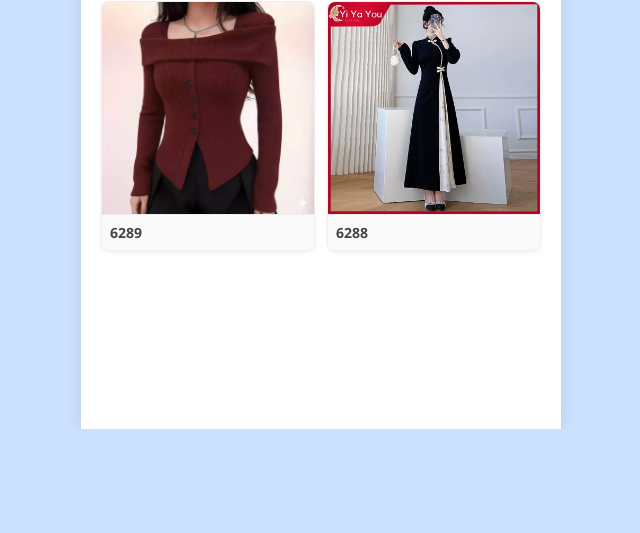
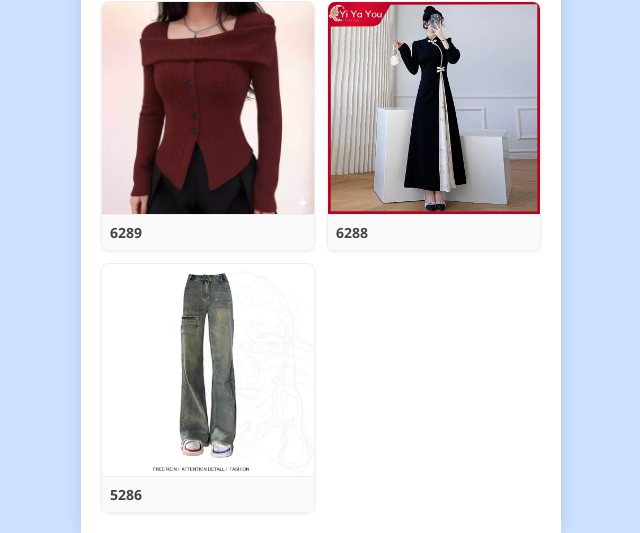
Before and after one commit to zestrianisiahaan-lgtm/shopee-zezes, a plain HTML site: page index.html in a window 1280 px wide. Shown: the part 371-904 px from the top of the page, without its empty margins (319-959 px from the left). Before the commit the page ends 800 px from the top, so only its background shows below. Drawn offline with Linux system fonts and the light colour scheme.

Commit message:
Update index.html

```diff
--- a/index.html
+++ b/index.html
@@ -184,6 +184,11 @@
                 kode: "6288",
                 foto: "pict/baju02.jpg",
                 linkShopee: "https://s.shopee.co.id/4ftsEWKjNW"
+            },
+            {
+                kode: "5286",
+                foto: "pict/celana.jpg",
+                linkShopee: "https://s.shopee.co.id/6VLXsVexUX"
             }
         ];
 
```
